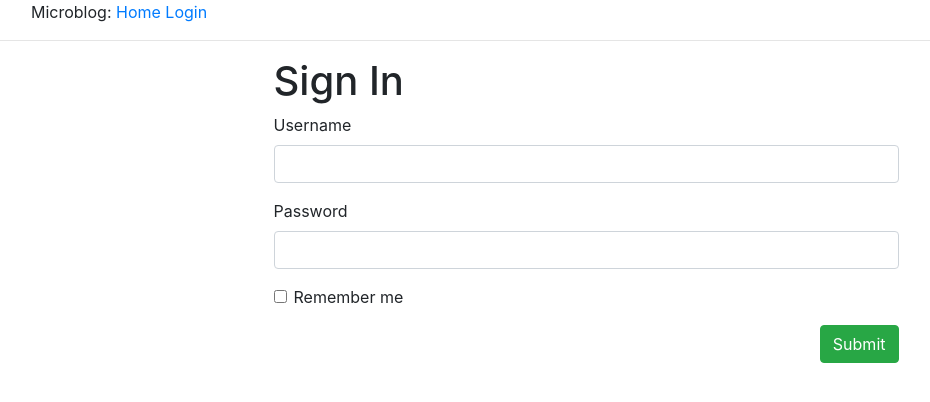
After one commit to sateesh2020/microblog-flask, a Flask app: template app/templates/login.html in a window 1280 px wide. The commit adds this page. Shown: the top 402 px of the page, without its empty margins (54-984 px from the left). Run offline with Flask 2, Linux system fonts and the light colour scheme; the template is opened without the code that fills it: most values are stand-ins (such as "Sample title", 1, 10 or a date in 2020); form fields are guessed from the names that the template uses; parts of the project's set-up code (start-up, migrations or seed data) failed here and were passed over; some libraries are stand-ins or nearby versions.

Commit message:
flask forms, styles

```diff
--- a/app/__init__.py
+++ b/app/__init__.py
@@ -1,5 +1,8 @@
 from flask import Flask
+from config import Config
 
 app = Flask(__name__)
+# app.config['SECRET_KEY'] = 'Y0uW1llN3v3rGu3$$'
+app.config.from_object(Config)
 
 from app import routes
--- a/app/routes.py
+++ b/app/routes.py
@@ -1,5 +1,14 @@
+from flask import render_template
+
 from app import app
-from flask import render_template
+from app.forms import LoginForm
+
+
+@app.route('/login')
+def login():
+    form = LoginForm()
+    return render_template('login.html', title='Sign In', form=form)
+
 
 @app.route('/')
 @app.route('/index')
@@ -15,4 +24,4 @@ def index():
             'body': 'The Avengers movie was so cool!'
         }
     ]
-    return render_template('index.html',title='Home', user=user, posts=posts)
+    return render_template('index.html', title='Home', user=user, posts=posts)
--- a/app/templates/base.html
+++ b/app/templates/base.html
@@ -5,9 +5,17 @@
     {% else %}
     <title>Welcome to Microblog</title>
     {% endif %}
+    <link
+      rel="stylesheet"
+      href="https://cdnjs.cloudflare.com/ajax/libs/twitter-bootstrap/4.3.1/css/bootstrap.min.css"
+    />
   </head>
   <body>
-    <div>Microblog: <a href="/index">Home</a></div>
+    <div class="container">
+      Microblog:
+      <a href="/index">Home</a>
+      <a href="/login">Login</a>
+    </div>
     <hr />
     {% block content %}{% endblock %}
   </body>
--- /dev/null
+++ b/app/templates/login.html
@@ -0,0 +1,27 @@
+{% extends "base.html" %} {% block content %}
+
+<div class="row">
+  <div class="col-6 m-auto">
+    <h1>Sign In</h1>
+    <form action="" method="post" novalidate class="form">
+      {{ form.hidden_tag() }}
+      <div class="form-group">
+        {{ form.username.label }}<br />
+        {{ form.username(size=32,class="form-control") }}
+      </div>
+      <div class="form-group">
+        {{ form.password.label }}<br />
+        {{ form.password(size=32, class="form-control") }}
+      </div>
+      <div class="form-group form-check">
+        {{ form.remember_me(class="form-check-input") }}
+        {{ form.remember_me.label(class="form-check-label") }}
+      </div>
+      <div class="form-group">
+        {{ form.submit(class="btn btn-success float-right") }}
+      </div>
+    </form>
+  </div>
+</div>
+
+{% endblock %}
--- /dev/null
+++ b/config.py
@@ -0,0 +1,4 @@
+import os
+
+class Config(object):
+    SECRET_KEY = os.environ.get('SECRET_KEY') or 'Y0uW1llN3v3rGu3$$'
```
Also changed, not shown: app/forms.py (added, +10 -0 lines), 1 other file.
